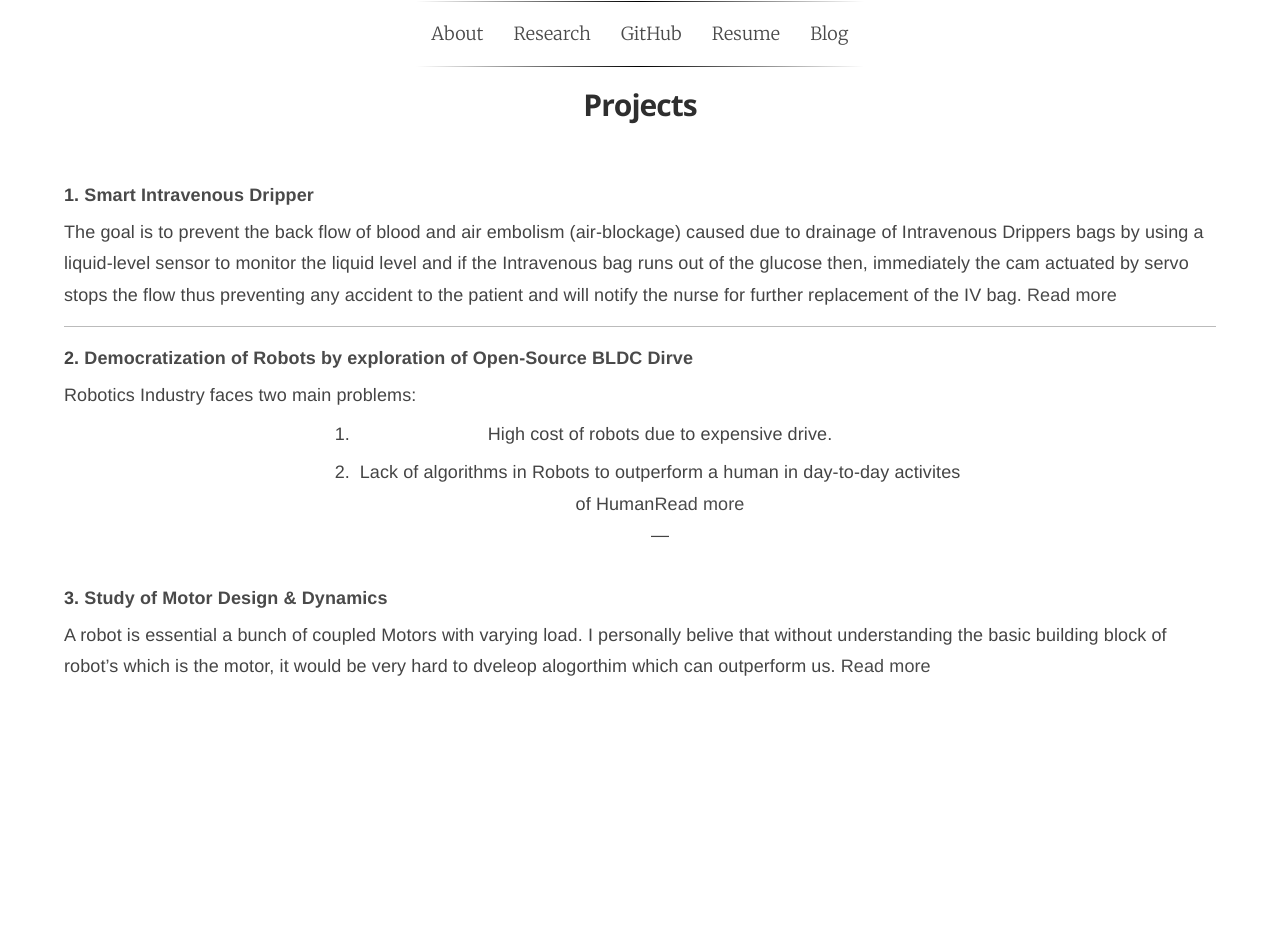
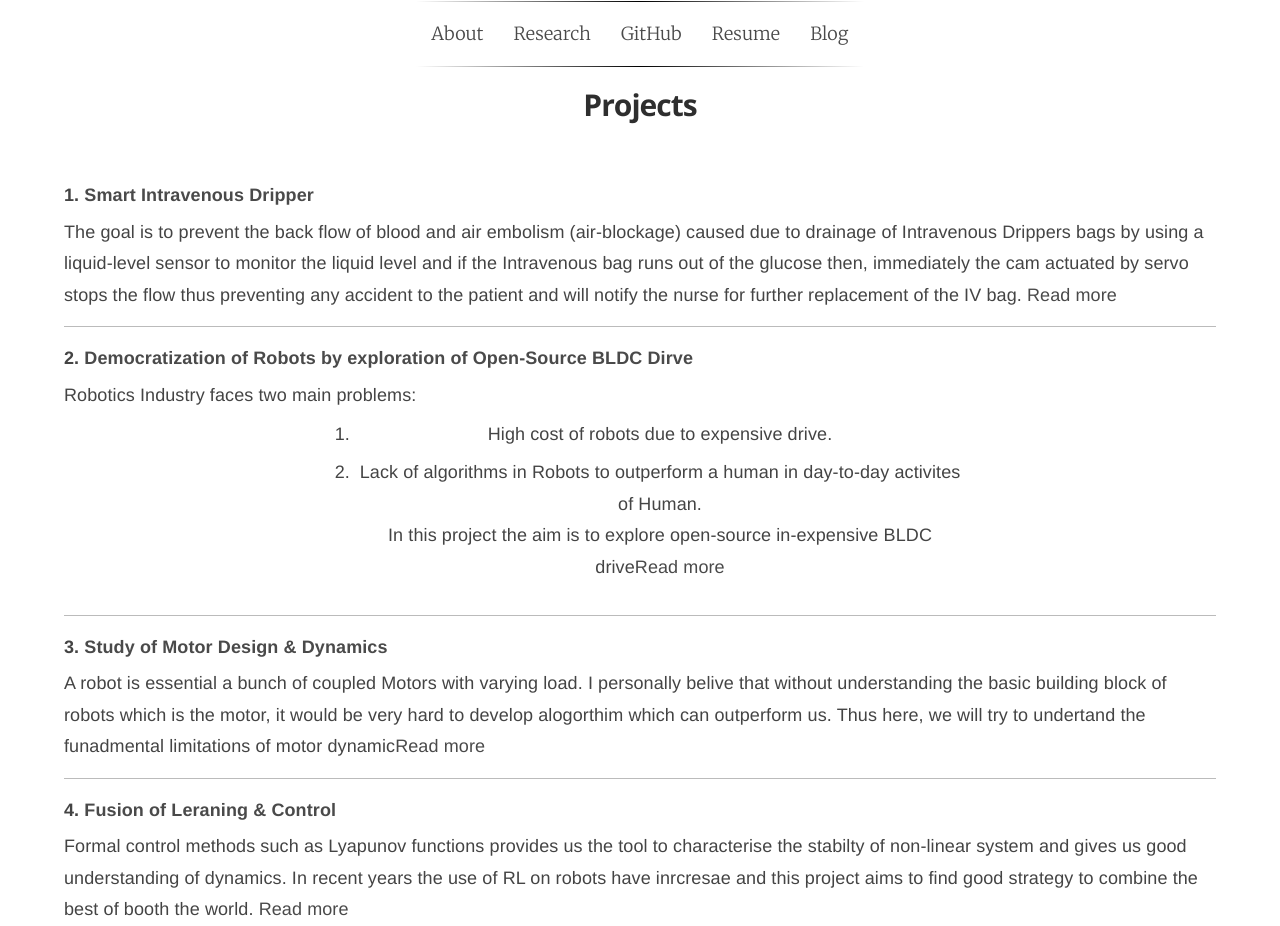
Before and after one commit to ajaygunalan/ajaygunalan.github.io, a Jekyll site: the page built from research.html, in a window 1280 px wide. Built offline with Jekyll 4.4.1, drawn with Linux system fonts in a browser that asks for light colours; some web fonts are replaced; before the commit the page ends 900 px from its top, so only the background shows below that.

Commit message:
Update research.md

```diff
--- a/_includes/research.md
+++ b/_includes/research.md
@@ -12,10 +12,18 @@ The goal is to prevent the back flow of blood and air embolism (air-blockage) ca
 
 Robotics Industry faces two main problems:
 1. High cost of robots due to expensive drive. <br>
-2. Lack of algorithms in Robots to outperform a human in day-to-day activites of Human[Read more](projects/vesc.md)
-<br>
+2. Lack of algorithms in Robots to outperform a human in day-to-day activites of Human. <br>
+In this project the aim is to explore open-source in-expensive BLDC drive[Read more](projects/vesc.md)
+
 ---
 
-**3. [Study of Motor Design & Dynamics](projects/vesc.md)**
+**3. [Study of Motor Design & Dynamics](projects/motor_dynamics.md.md)**
 
-A robot is essential a bunch of coupled Motors with varying load. I personally belive that without understanding the basic building block of robot's which is the motor, it would be very hard to dveleop alogorthim which can outperform us. [Read more](projects/motor_dynamics.md)
+A robot is essential a bunch of coupled Motors with varying load. I personally belive that without understanding the basic building block of robots which is the motor, it would be very hard to develop alogorthim which can outperform us. Thus here, we will try to undertand the funadmental limitations of motor dynamic[Read more](projects/motor_dynamics.md)
+
+
+---
+
+**4. [Fusion of Leraning & Control](projects/fusion_learning_control.md)**
+
+Formal control methods such as Lyapunov functions provides us the tool to characterise the stabilty of non-linear system and gives us good understanding of dynamics. In recent years the use of RL on robots have inrcresae and this project aims to find good strategy to combine the best of booth the world. [Read more](projects/fusion_learning_control.md.md)
```
